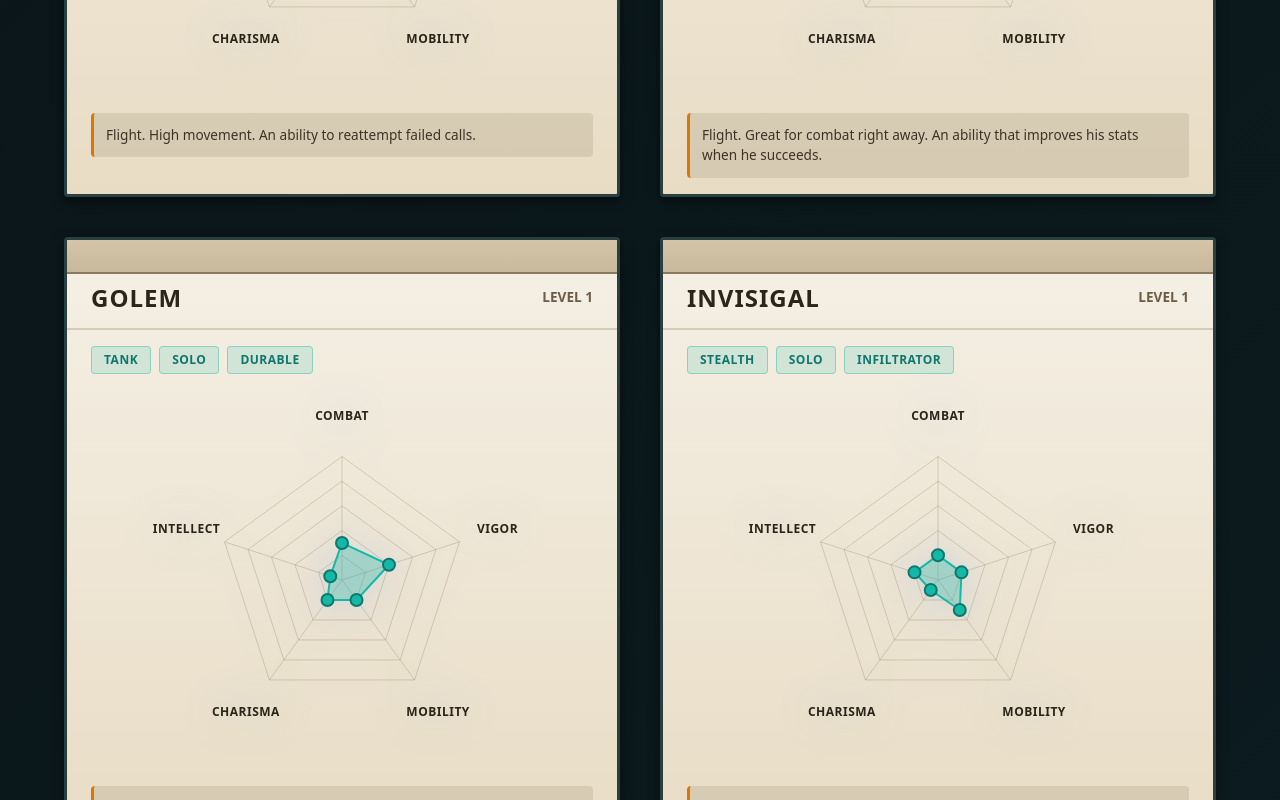
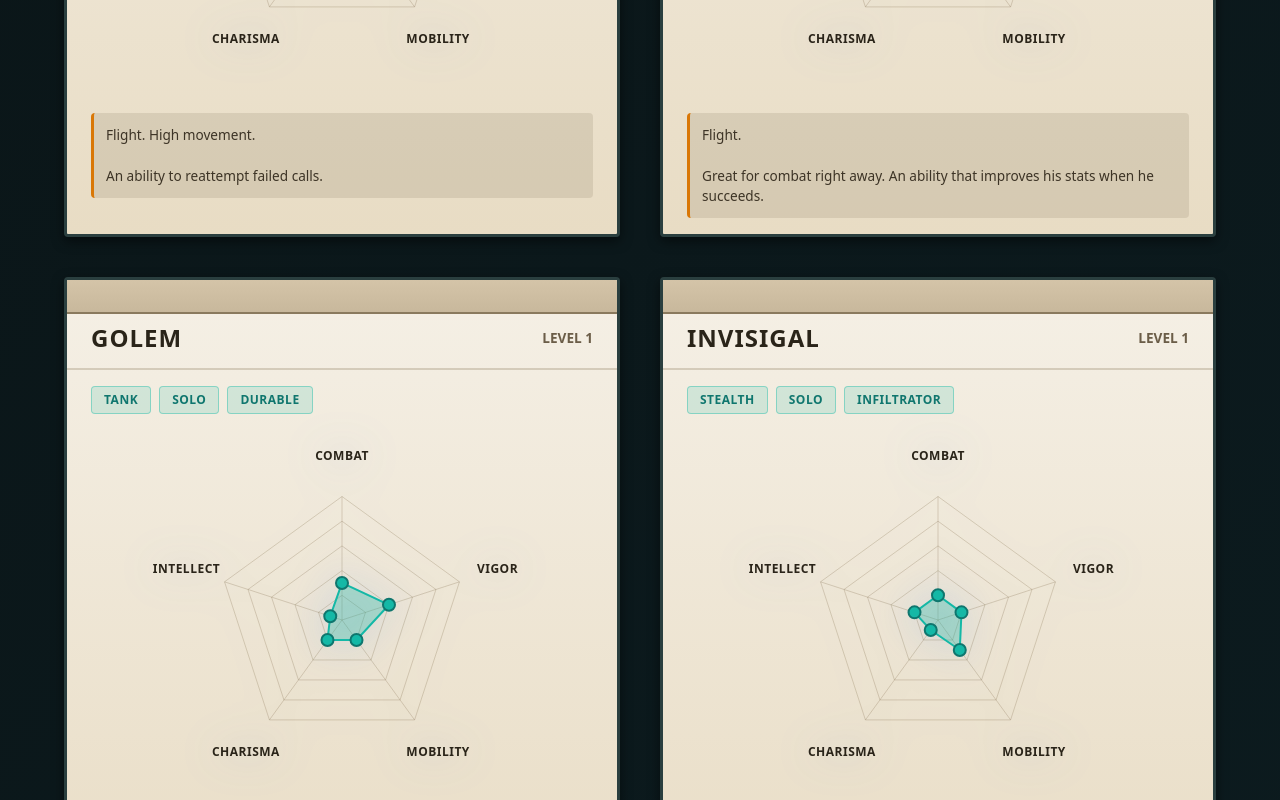
Before and after one commit to ryandavila/dispatch-sim, a React (Vite) app: page /roster in a window 1280 px wide. Shown: the part 1120-1920 px from the top of the page. Built offline with nearby package versions, Linux system fonts and the light colour scheme.

Commit message:
chore: fix Agent notes display format

```diff
--- a/data/agents.json
+++ b/data/agents.json
@@ -12,7 +12,7 @@
     },
     "availablePoints": 0,
     "tags": ["Flight", "Combat", "Momentum"],
-    "notes": "Flight. Great for combat right away. An ability that improves his stats when he succeeds."
+    "notes": "Flight.\n\nGreat for combat right away. An ability that improves his stats when he succeeds."
   },
   {
     "id": "coupe",
@@ -27,7 +27,7 @@
     },
     "availablePoints": 0,
     "tags": ["Flight", "Mobility", "Second Chance"],
-    "notes": "Flight. High movement. An ability to reattempt failed calls."
+    "notes": "Flight. High movement.\n\nAn ability to reattempt failed calls."
   },
   {
     "id": "punch-up",
@@ -42,7 +42,7 @@
     },
     "availablePoints": 0,
     "tags": ["Tank", "Unkillable", "Rage"],
-    "notes": "He can't be downed. He's better when injured."
+    "notes": "He can't be downed.\n\nHe's better when injured."
   },
   {
     "id": "prism",
@@ -57,7 +57,7 @@
     },
     "availablePoints": 0,
     "tags": ["Charisma", "Duplicate", "Versatile"],
-    "notes": "Good charisma right away. She can duplicate other characters."
+    "notes": "Good charisma right away.\n\nShe can duplicate other characters."
   },
   {
     "id": "invisigal",
@@ -72,7 +72,7 @@
     },
     "availablePoints": 0,
     "tags": ["Stealth", "Solo", "Infiltrator"],
-    "notes": "Well-rounded right away. She's great for solo missions."
+    "notes": "Well-rounded right away.\n\nShe's great for solo missions."
   },
   {
     "id": "sonar",
@@ -87,7 +87,7 @@
     },
     "availablePoints": 0,
     "tags": ["Intellect", "Shapeshifter", "Flight"],
-    "notes": "Two forms, making him essentially two different characters (though you can't control the change). Flight (on occasion). He can reattempt failed calls."
+    "notes": "Two forms, making him essentially two different characters (though you can't control the change).\n\nFlight (on occasion). He can reattempt failed calls."
   },
   {
     "id": "malevola",
@@ -102,7 +102,7 @@
     },
     "availablePoints": 0,
     "tags": ["Support", "Healer", "Balanced"],
-    "notes": "Great all-rounder. She can heal others."
+    "notes": "Great all-rounder.\n\nShe can heal others."
   },
   {
     "id": "golem",
@@ -117,7 +117,7 @@
     },
     "availablePoints": 0,
     "tags": ["Tank", "Solo", "Durable"],
-    "notes": "Easy to turn into an all-rounder. Great for solo missions."
+    "notes": "Easy to turn into an all-rounder.\n\nGreat for solo missions."
   },
   {
     "id": "phenomaman",
@@ -132,7 +132,7 @@
     },
     "availablePoints": 0,
     "tags": ["Flight", "Powerhouse", "Gambler"],
-    "notes": "Flight and low rest time. Best starting stats. Fun gambling mechanic to spice things up."
+    "notes": "Flight and low rest time. Best starting stats.\n\nFun gambling mechanic to spice things up."
   },
   {
     "id": "waterboy",
@@ -147,6 +147,6 @@
     },
     "availablePoints": 0,
     "tags": ["Support", "Healer", "Flexible"],
-    "notes": "Easy to turn into whatever your team is lacking. He can heal others. Great as a secondary or tertiary character to improve the chances of success on tough calls."
+    "notes": "Easy to turn into whatever your team is lacking. He can heal others.\n\nGreat as a secondary or tertiary character to improve the chances of success on tough calls."
   }
 ]
--- a/src/App.css
+++ b/src/App.css
@@ -563,6 +563,7 @@
   line-height: 1.5;
   color: #3d3426;
   font-weight: 500;
+  white-space: pre-line;
 }
 
 .character-card-points {
```
